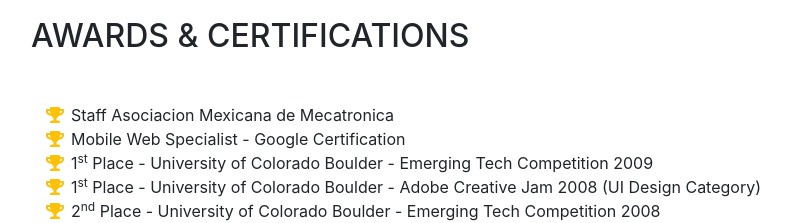
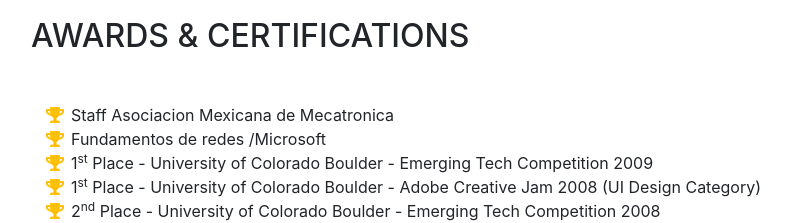
Before and after one commit to DCNAVI/dcnavi94, a website with bundled scripts: page index.html in a window 1280 px wide. Shown: the part 4380-4603 px from the top of the page, without its empty margins (289-1080 px from the left). Built offline with nearby package versions, Linux system fonts and the light colour scheme; a web font is replaced by a local one.

Commit message:
update.index

```diff
--- a/index.html
+++ b/index.html
@@ -252,7 +252,7 @@
               Staff Asociacion Mexicana de Mecatronica</li>
             <li>
               <i class="fa-li fa fa-trophy text-warning"></i>
-              Mobile Web Specialist - Google Certification</li>
+              Fundamentos de redes /Microsoft</li>
             <li>
               <i class="fa-li fa fa-trophy text-warning"></i>
               1<sup>st</sup>
```
